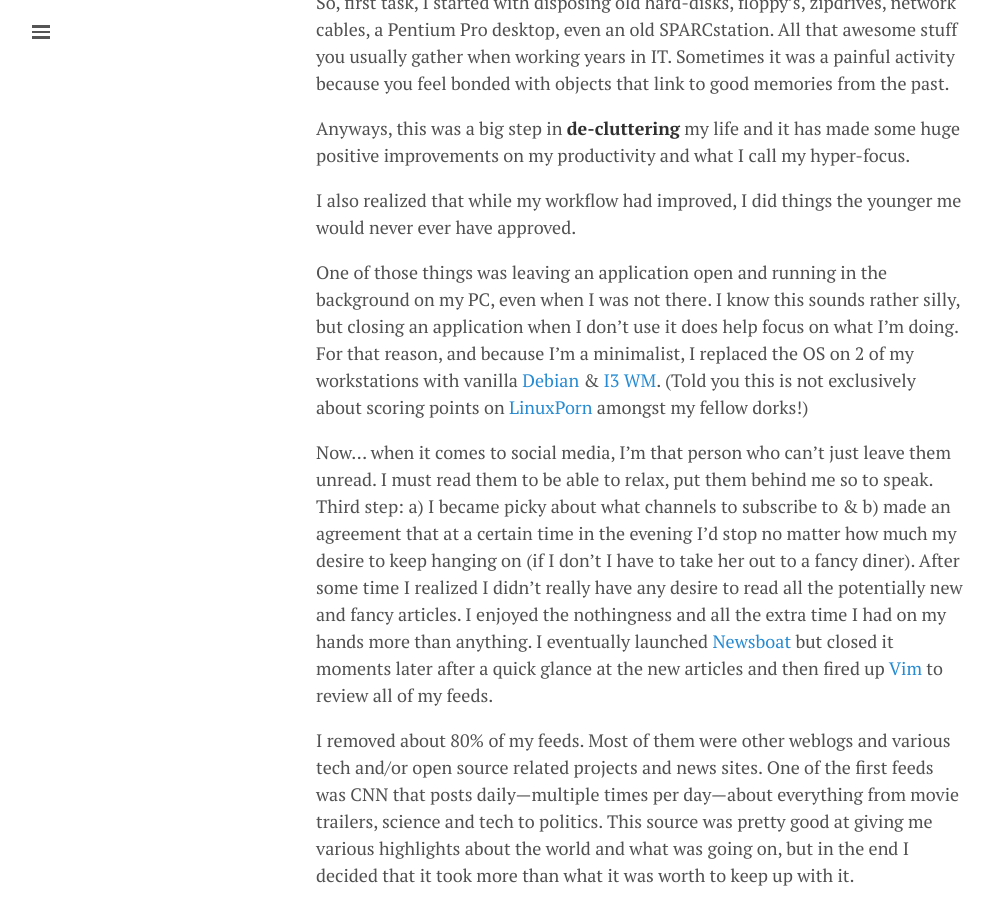
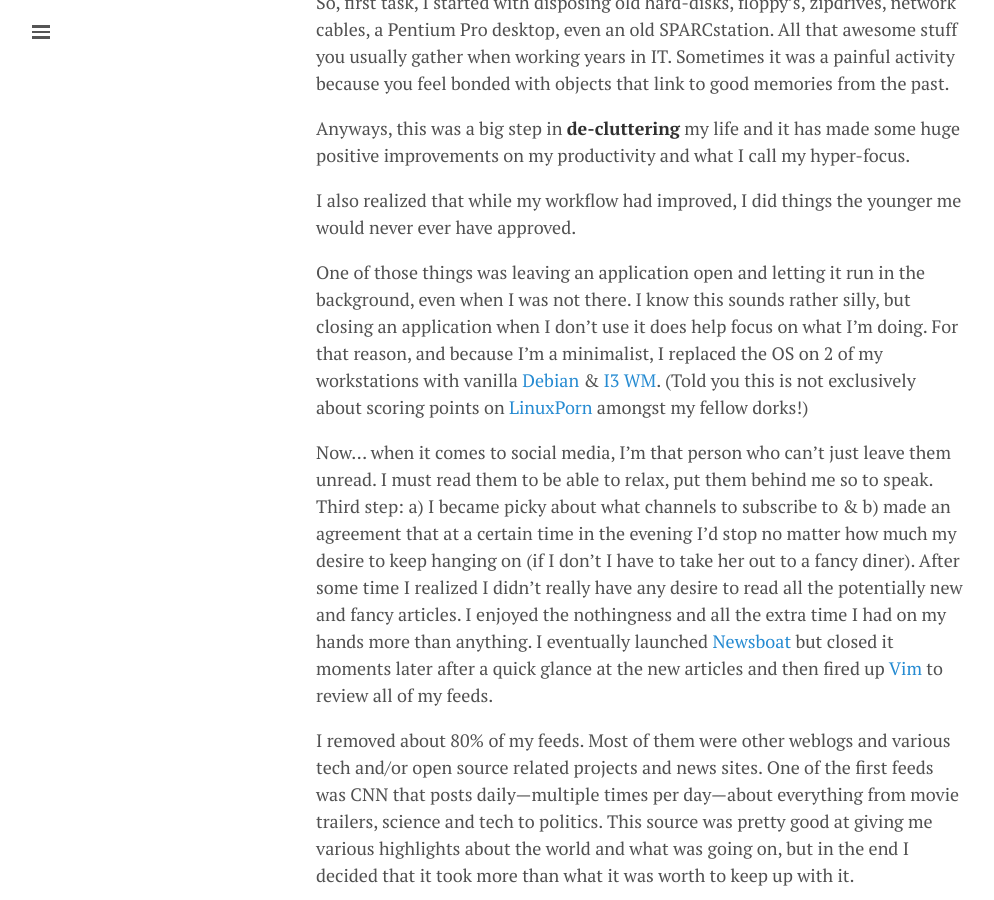
Before and after one commit to lgeurts/lgeurts.github.io, a Jekyll site: the page built from _posts/2021-11-09-why-i-decided-to-limit-my-social-presence.md, in a window 1280 px wide and 900 px high, scrolled down 940 px. Shown: the whole window, without its empty margins (0-994 px from the left). Built offline with Jekyll 4.4.1, drawn with Linux system fonts in a browser that asks for light colours; nearby versions of some CDN libraries; comment, search, counter and statistics services are not loaded.

Commit message:
Update 2021-11-09-why-i-decided-to-limit-my-social-presence.md

```diff
--- a/_posts/2021-11-09-why-i-decided-to-limit-my-social-presence.md
+++ b/_posts/2021-11-09-why-i-decided-to-limit-my-social-presence.md
@@ -24,7 +24,7 @@
 
 I also realized that while my workflow had improved, I did things the younger me would never ever have approved.
 
-One of those things was leaving an application open and running in the background on my PC, even when I was not there. I know this sounds rather silly, but closing an application when I don’t use it does help focus on what I’m doing. For that reason, and because I'm a minimalist, I replaced the OS on 2 of my workstations with vanilla [Debian](https://www.debian.org/) & [I3 WM](https://i3wm.org/). (Told you this is not exclusively about scoring points on [LinuxPorn](https://www.reddit.com/r/LinuxPorn/) amongst my fellow dorks!)
+One of those things was leaving an application open and letting it run in the background, even when I was not there. I know this sounds rather silly, but closing an application when I don’t use it does help focus on what I’m doing. For that reason, and because I'm a minimalist, I replaced the OS on 2 of my workstations with vanilla [Debian](https://www.debian.org/) & [I3 WM](https://i3wm.org/). (Told you this is not exclusively about scoring points on [LinuxPorn](https://www.reddit.com/r/LinuxPorn/) amongst my fellow dorks!)
 
 Now... when it comes to social media, I’m that person who can’t just leave them unread. I must read them to be able to relax, put them behind me so to speak. Third step: a) I became picky about what channels to subscribe to & b) made an agreement that at a certain time in the evening I'd stop no matter how much my desire to keep hanging on (if I don't I have to take her out to a fancy diner). After some time I realized I didn’t really have any desire to read all the potentially new and fancy articles. I enjoyed the nothingness and all the extra time I had on my hands more than anything. I eventually launched [Newsboat]([https://newsboat.org/) but closed it moments later after a quick glance at the new articles and then fired up [Vim](https://www.vim.org/download.php/) to review all of my feeds.
 
```
